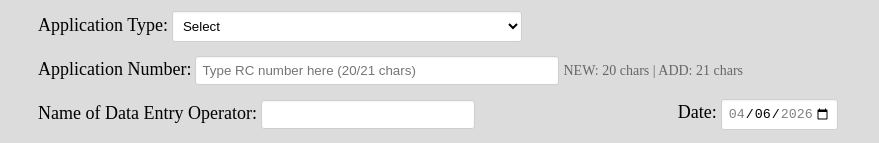
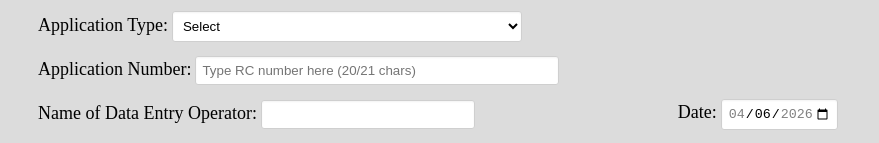
Before and after one commit to Rahman-lgtm/keeprecord-form, a plain HTML site: page index.html in a window 1280 px wide. Shown: the part 208-351 px from the top of the page, without its empty margins (202-1081 px from the left). Drawn offline with Linux system fonts and the light colour scheme.

Commit message:
Update index.html

```diff
--- a/index.html
+++ b/index.html
@@ -58,7 +58,7 @@
       style="width:350px;"
       maxlength="21"
     >
-    <small style="color:#666; font-size:14px;">NEW: 20 chars | ADD: 21 chars</small>
+
   </div>
 
   <div class="row flex">
```
